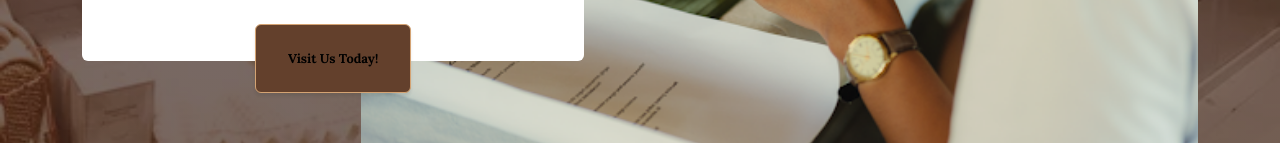
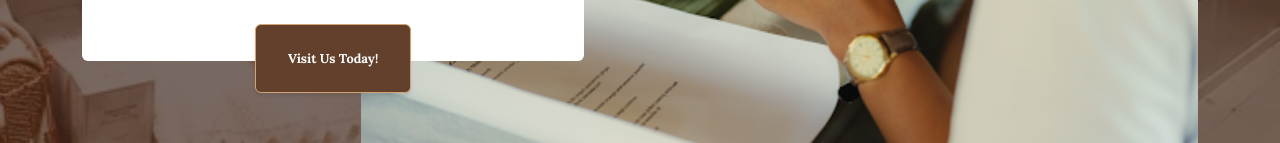
Before and after one commit to kmaha2644/Botanica-Essence, a plain HTML site: page index.html in a window 1280 px wide. Shown: the part 809-952 px from the top of the page. Drawn offline with nearby package versions, Linux system fonts and the light colour scheme.

Commit message:
Update index.html

```diff
--- a/index.html
+++ b/index.html
@@ -45,7 +45,7 @@
                             <span class="section-heading-lower">Ultra Hydrating</span>
                         </h2>
                         <p class="mb-3">Ultra Hydrating SoftGlow Cream deeply nourishes your skin with long-lasting moisture, leaving it soft, smooth, and naturally radiant. Its lightweight formula absorbs instantly for a fresh, dewy glow all day!</p>
-                        <div class="intro-button mx-auto"><a class="btn btn-primary btn-xl" href="#!">Visit Us Today!</a></div>
+                        <div class="intro-button mx-auto"><a class="btn btn-primary btn-xl" href="#!" style ="color: white;">Visit Us Today!</a></div>
                     </div>
                 </div>
             </div>
```
